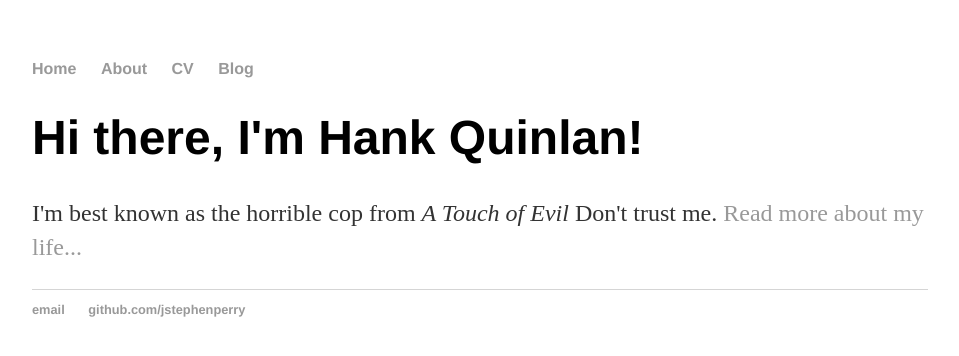
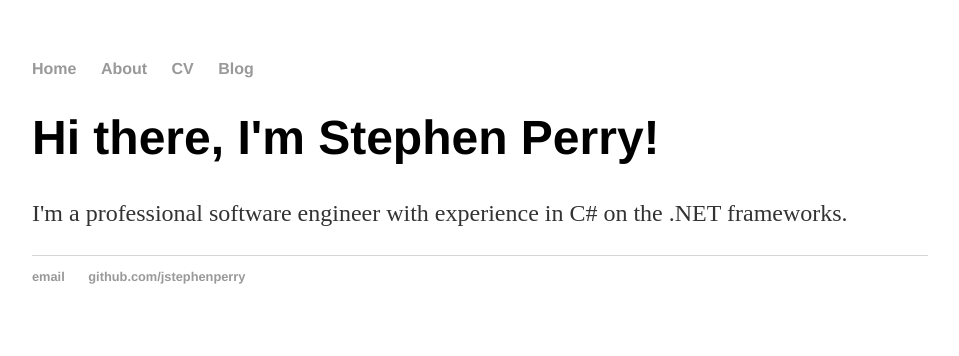
Before and after one commit to jstephenperry/jstephenperry.github.io, a Jekyll site: the page built from index.html, in a window 1280 px wide. Shown: the top 356 px of the page, without its empty margins (160-1119 px from the left). Built offline with Jekyll 4.4.1, drawn with Linux system fonts in a browser that asks for light colours.

Commit message:
Update index.html

```diff
--- a/index.html
+++ b/index.html
@@ -1,8 +1,8 @@
 ---
 layout: default
-title: Hank Quinlan, Horrible Cop
+title: Stephen Perry, Software Engineer
 ---
 <div class="blurb">
-	<h1>Hi there, I'm Hank Quinlan!</h1>
-	<p>I'm best known as the horrible cop from <em>A Touch of Evil</em> Don't trust me. <a href="/about">Read more about my life...</a></p>
+	<h1>Hi there, I'm Stephen Perry!</h1>
+	<p>I'm a professional software engineer with experience in C# on the .NET frameworks.</p>
 </div><!-- /.blurb -->
```
